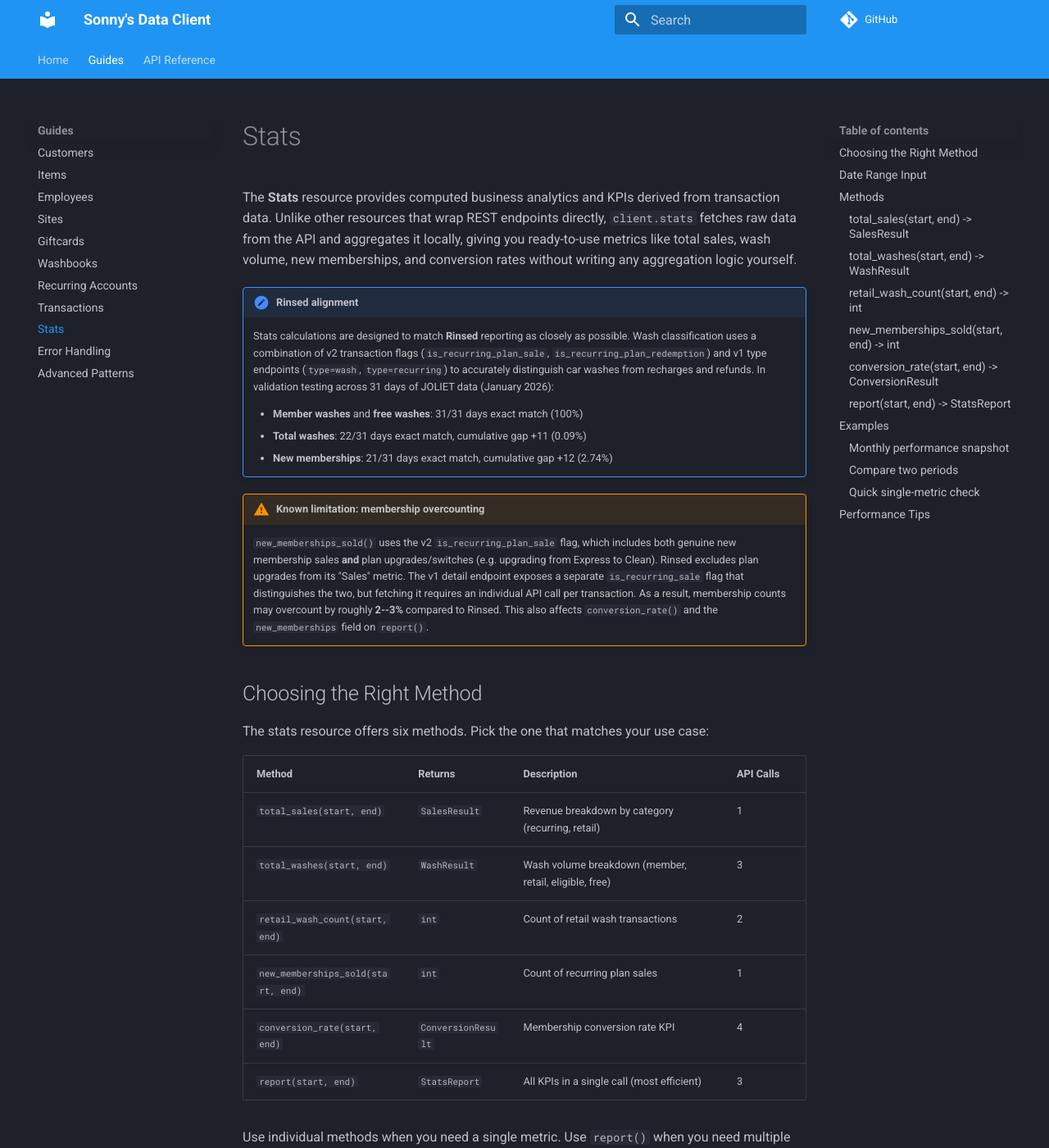
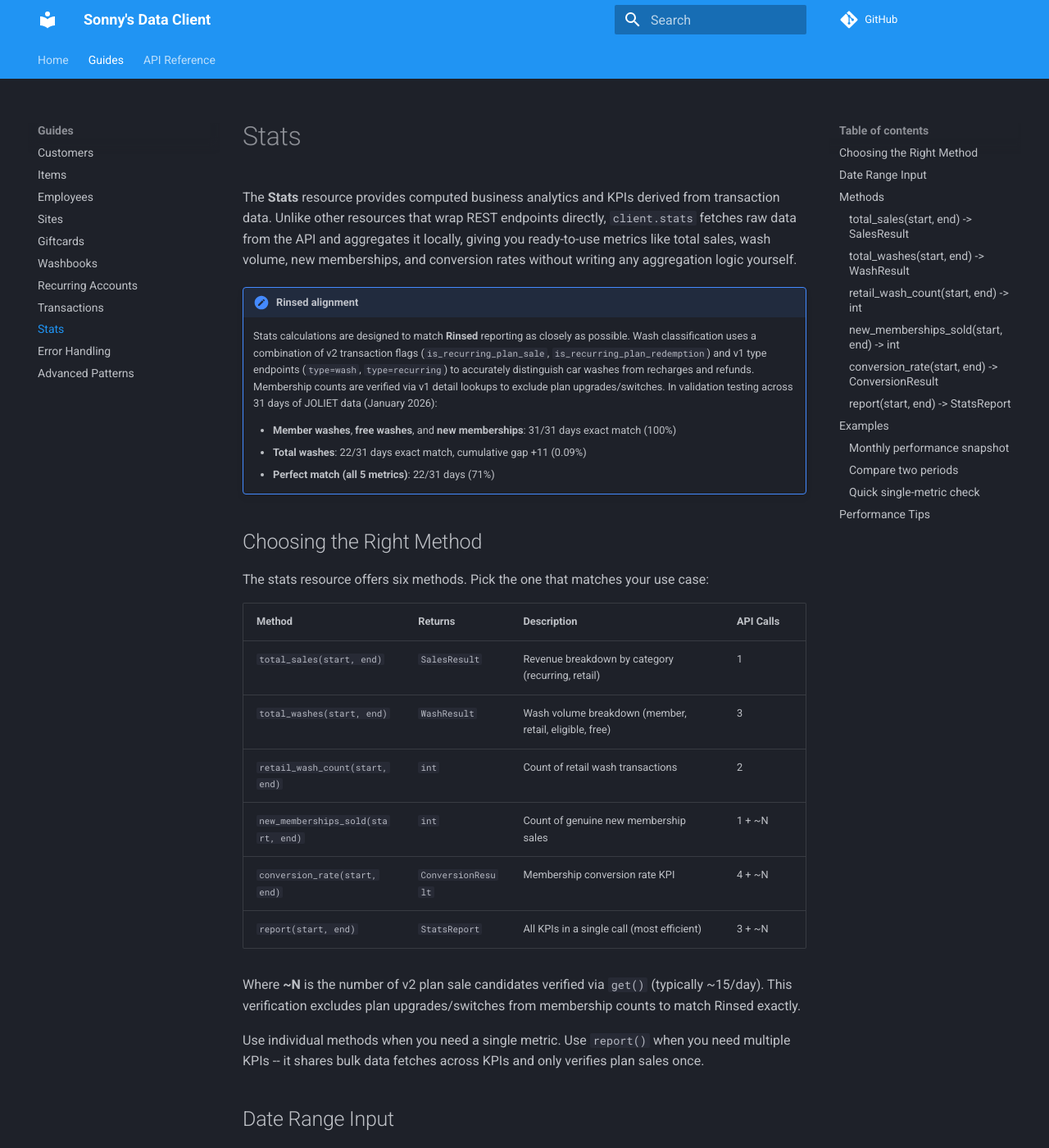
Before and after one commit to christopher-nance/Sonnys-Data-API-V2, an MkDocs documentation site: the page built from docs/guides/stats.md, in a window 1280 px wide and 1400 px high. Shown: the whole window at 82% size. Built offline with MkDocs 1.6.1 and Material for MkDocs 9.7.7, drawn with Linux system fonts in a browser that asks for light colours; comment, search, counter and statistics services are not loaded; some of the changed text lies outside the part shown.

Commit message:
feat: verify plan sales via get() to exclude upgrades from membership counts
Add _genuine_plan_sale_ids() helper that calls transactions.get() on each
v2 is_recurring_plan_sale candidate to check the v1 is_recurring_sale flag.
Plan upgrades/switches (e.g. Express to Clean) have is_recurring_sale=False
and are now excluded from new_memberships_sold(), conversion_rate(), and
report(). Validated across 31 days of January 2026 JOLIET data:

- Member washes, free washes, new memberships: 31/31 exact match (100%)
- Total washes: 22/31 exact match, cumulative gap +11 (0.09%)
- Perfect match (all 5 metrics): 22/31 days (71%)

Co-Authored-By: Claude Opus 4.6 <noreply@anthropic.com>

````diff
--- a/docs/guides/stats.md
+++ b/docs/guides/stats.md
@@ -12,23 +12,13 @@ yourself.
     as possible.  Wash classification uses a combination of v2 transaction
     flags (`is_recurring_plan_sale`, `is_recurring_plan_redemption`) and v1
     type endpoints (`type=wash`, `type=recurring`) to accurately distinguish
-    car washes from recharges and refunds.  In validation testing across 31
-    days of JOLIET data (January 2026):
+    car washes from recharges and refunds.  Membership counts are verified
+    via v1 detail lookups to exclude plan upgrades/switches.  In validation
+    testing across 31 days of JOLIET data (January 2026):
 
-    - **Member washes** and **free washes**: 31/31 days exact match (100%)
+    - **Member washes**, **free washes**, and **new memberships**: 31/31 days exact match (100%)
     - **Total washes**: 22/31 days exact match, cumulative gap +11 (0.09%)
-    - **New memberships**: 21/31 days exact match, cumulative gap +12 (2.74%)
-
-!!! warning "Known limitation: membership overcounting"
-    `new_memberships_sold()` uses the v2 `is_recurring_plan_sale` flag, which
-    includes both genuine new membership sales **and** plan upgrades/switches
-    (e.g. upgrading from Express to Clean).  Rinsed excludes plan upgrades
-    from its "Sales" metric.  The v1 detail endpoint exposes a separate
-    `is_recurring_sale` flag that distinguishes the two, but fetching it
-    requires an individual API call per transaction.  As a result, membership
-    counts may overcount by roughly **2--3%** compared to Rinsed.  This also
-    affects `conversion_rate()` and the `new_memberships` field on
-    `report()`.
+    - **Perfect match (all 5 metrics)**: 22/31 days (71%)
 
 ## Choosing the Right Method
 
@@ -39,13 +29,17 @@ The stats resource offers six methods. Pick the one that matches your use case:
 | `total_sales(start, end)` | `SalesResult` | Revenue breakdown by category (recurring, retail) | 1 |
 | `total_washes(start, end)` | `WashResult` | Wash volume breakdown (member, retail, eligible, free) | 3 |
 | `retail_wash_count(start, end)` | `int` | Count of retail wash transactions | 2 |
-| `new_memberships_sold(start, end)` | `int` | Count of recurring plan sales | 1 |
-| `conversion_rate(start, end)` | `ConversionResult` | Membership conversion rate KPI | 4 |
-| `report(start, end)` | `StatsReport` | All KPIs in a single call (most efficient) | 3 |
+| `new_memberships_sold(start, end)` | `int` | Count of genuine new membership sales | 1 + ~N |
+| `conversion_rate(start, end)` | `ConversionResult` | Membership conversion rate KPI | 4 + ~N |
+| `report(start, end)` | `StatsReport` | All KPIs in a single call (most efficient) | 3 + ~N |
+
+Where **~N** is the number of v2 plan sale candidates verified via `get()`
+(typically ~15/day).  This verification excludes plan upgrades/switches from
+membership counts to match Rinsed exactly.
 
 Use individual methods when you need a single metric. Use `report()` when you
-need multiple KPIs -- it makes **3 API calls** instead of the **11** that
-would result from calling the individual methods separately.
+need multiple KPIs -- it shares bulk data fetches across KPIs and only
+verifies plan sales once.
 
 ## Date Range Input
 
@@ -144,11 +138,11 @@ print(f"Retail washes: {count}")
 
 ### `new_memberships_sold(start, end) -> int`
 
-Count new membership sales for a date range. Fetches v2 transactions and counts
-those flagged as `is_recurring_plan_sale`. This captures brand-new sign-ups,
-reactivations, and plan upgrades/switches -- any transaction where the v2 API
-sets the recurring plan sale flag. See the known limitation note above
-regarding ~2-3% overcounting vs Rinsed due to plan upgrades being included.
+Count genuine new membership sales for a date range. Fetches v2 transactions
+to identify plan sale candidates, then verifies each via the v1 detail
+endpoint (`is_recurring_sale`) to exclude plan upgrades/switches (e.g.
+upgrading from Express to Clean). Only brand-new sign-ups and reactivations
+are counted.
 
 ```python
 count = client.stats.new_memberships_sold("2026-01-01", "2026-01-31")
@@ -180,16 +174,15 @@ When there are zero eligible washes the rate is `0.0` (division-by-zero safe).
 | Field | Type | Description |
 |-------|------|-------------|
 | `rate` | `float` | Conversion rate as a decimal (e.g. `0.15` = 15%) |
-| `new_memberships` | `int` | Number of recurring plan sales |
+| `new_memberships` | `int` | Number of genuine new membership sales |
 | `eligible_washes` | `int` | Eligible washes (denominator) |
 
 ### `report(start, end) -> StatsReport`
 
-Compute all KPIs for a date range in a single call. This is the most efficient
-way to retrieve multiple stats -- it makes **3 API calls** and computes every
-KPI locally, compared to the **11 API calls** that would result from calling
-`total_sales()`, `total_washes()`, `new_memberships_sold()`, and
-`conversion_rate()` individually.
+Compute all KPIs for a date range in a single call. Makes **3 bulk API calls**
+plus **~N detail calls** (one per plan sale candidate, typically ~15/day) to
+verify memberships.  This is far more efficient than calling each method
+individually, which would duplicate bulk fetches and detail lookups.
 
 ```python
 rpt = client.stats.report("2026-01-01", "2026-01-31")
@@ -278,18 +271,18 @@ with SonnysClient(api_id="your-api-id", api_key="your-api-key",
 
 !!! tip "Use `report()` when you need multiple KPIs"
     Calling `total_sales()`, `total_washes()`, `new_memberships_sold()`, and
-    `conversion_rate()` individually results in **11 API calls** because some
-    underlying data fetches overlap. The `report()` method shares data fetches
-    across KPIs and computes everything in just **3 API calls**:
+    `conversion_rate()` individually duplicates bulk data fetches and plan sale
+    verification calls.  The `report()` method shares all data across KPIs:
 
     1. `transactions.list_v2()` -- enriched transactions with membership flags
     2. `transactions.list_by_type("wash")` -- identifies actual car washes
     3. `transactions.list_by_type("recurring")` -- identifies recharges to exclude
+    4. `transactions.get()` x ~N -- verifies each plan sale candidate (~15/day)
 
 !!! tip "Use individual methods for single metrics"
     If you only need one stat, calling the individual method is more efficient
     than `report()`. For example, `total_sales()` makes just **1 API call**,
-    while `report()` always makes 3.
+    while `report()` always makes 3 + ~N.
 
 !!! note "No caching between calls"
     Stats methods do not cache results between calls. Each invocation fetches
````
Also changed, not shown: README.md (+1 -1 lines), 1 other file.
